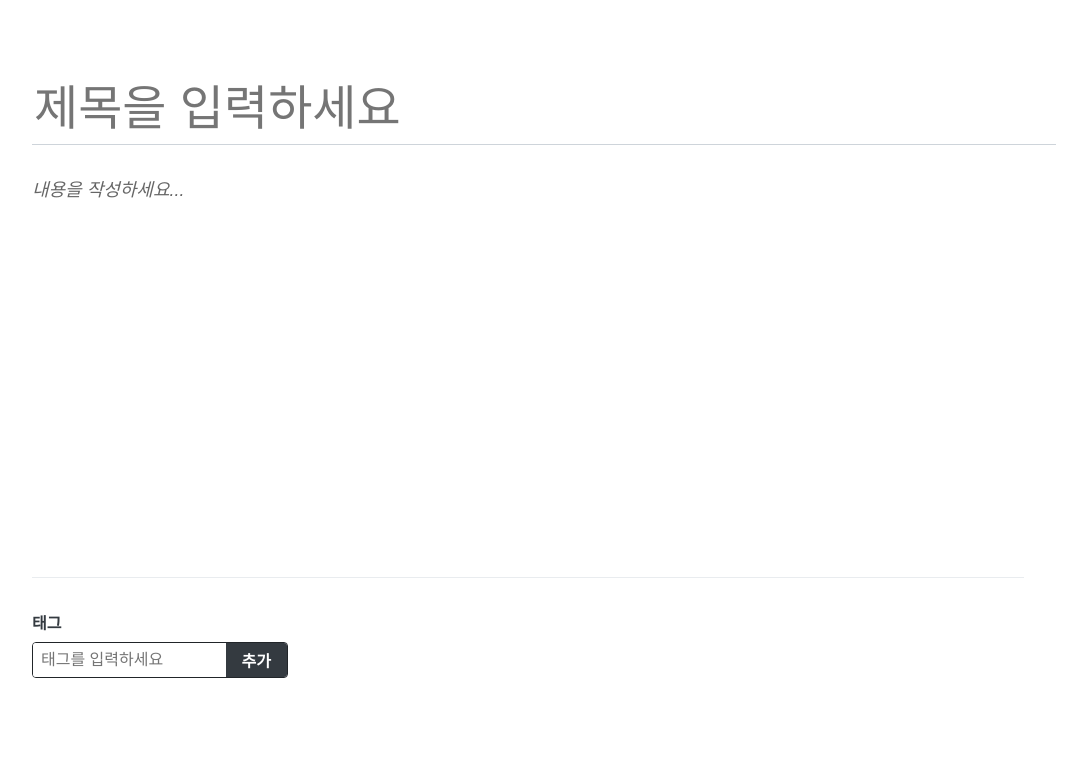
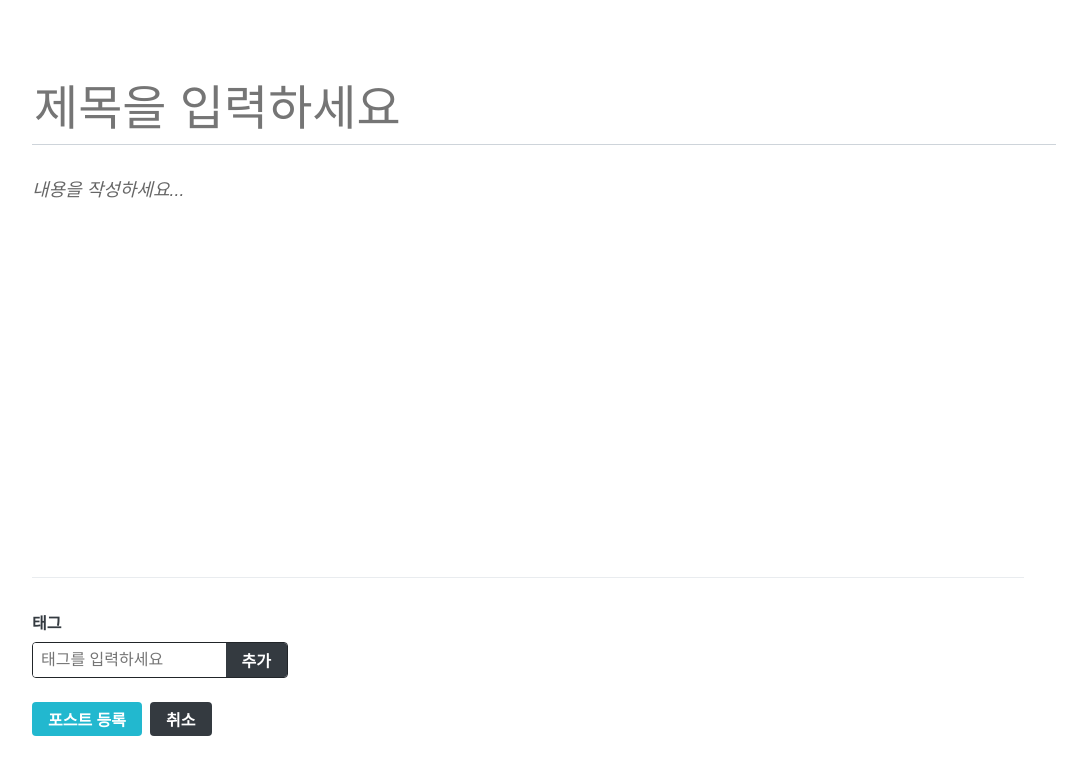
Before and after one commit to dev-93/blog, a React (Create React App) app in the folder blog-frontend/: page /write in a window 1280 px wide. Shown: the top 774 px of the page, without its empty margins (112-1199 px from the left). Built offline with nearby package versions, Linux system fonts and the light colour scheme.

Commit message:
WritePage UI 구성완료

```diff
--- /dev/null
+++ b/blog-frontend/src/components/write/WriteActionButton.js
@@ -0,0 +1,32 @@
+import React from 'react';
+import styled from 'styled-components';
+import Button from '../common/Button';
+
+const WriteActionButton = ({ onCancel, onPublish}) => {
+    return (
+        <WriteActionButtonBlock>
+            <StyledButton cyan onClick={onPublish}>
+                포스트 등록
+            </StyledButton>
+            <StyledButton onClick={onCancel}>취소</StyledButton>
+        </WriteActionButtonBlock>
+    );
+};
+
+const WriteActionButtonBlock = styled.div`
+    margin-top: 1rem;
+    margin-bottom: 3rem;
+    button + button {
+        margin-left: 0.5rem;
+    }
+`;
+
+const StyledButton = styled(Button)`
+    height: 2.125rem;
+
+    & + & {
+        margin-left: 0.5rem;
+    }
+`;
+
+export default WriteActionButton;
--- a/blog-frontend/src/pages/WritePage.js
+++ b/blog-frontend/src/pages/WritePage.js
@@ -2,12 +2,14 @@
 import Responsive from "../components/common/Responsive";
 import Editor from "../components/write/Editor";
 import TagBox from "../components/write/TagBox";
+import WriteActionButton from "../components/write/WriteActionButton";
 
 const WrtiePage = () => {
     return (
         <Responsive>
             <Editor />
             <TagBox />
+            <WriteActionButton />
         </Responsive>);
 };
 
```
